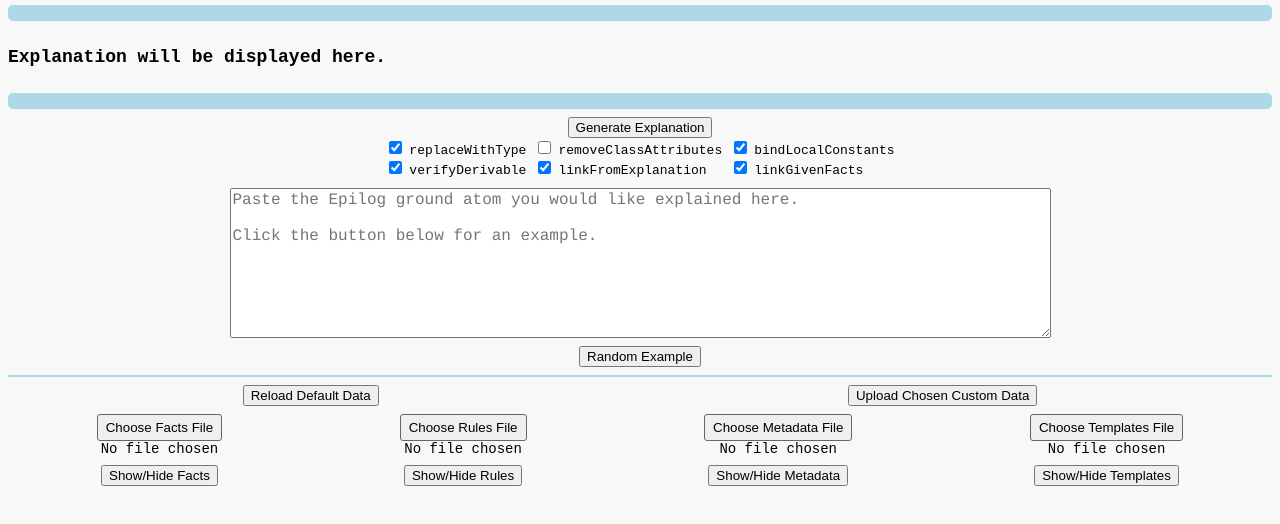
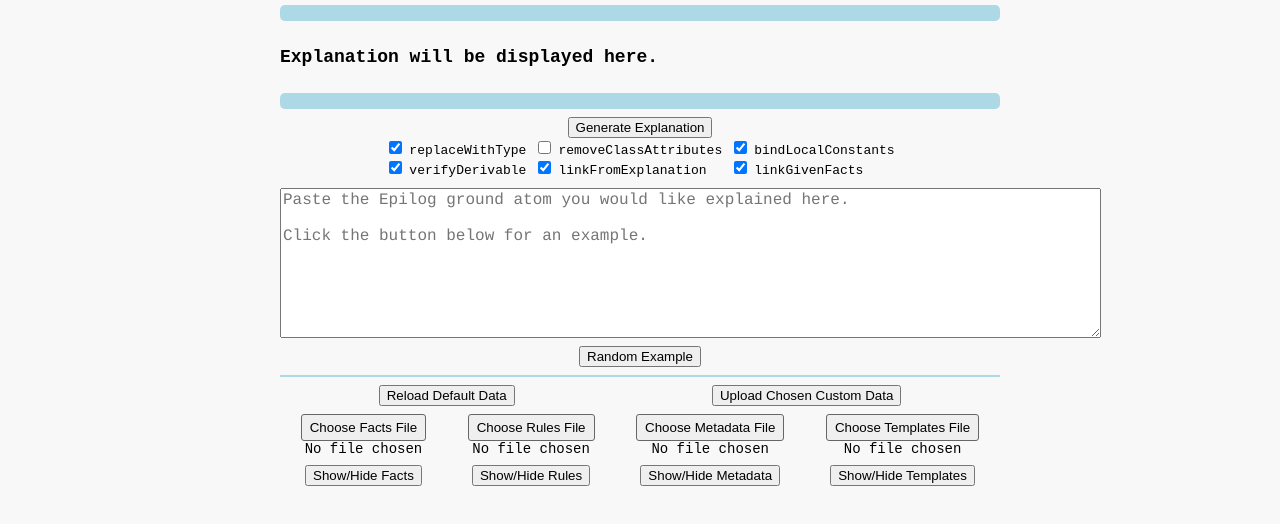
Before and after one commit to codexstanford/epilog-english-explanation, a website with bundled scripts: page demo/index.html in a window 1280 px wide. Shown: the part 66-590 px from the top of the page. Built offline with nearby package versions, Linux system fonts and the light colour scheme.

Commit message:
Bugfix: Page width not working correctly

```diff
--- a/demo/index.css
+++ b/demo/index.css
@@ -5,7 +5,7 @@ body {
 }
 
 #page_container {
-    width: 720;
+    width: 720px;
     border-spacing: 0;
 
     margin-left: auto;
```
